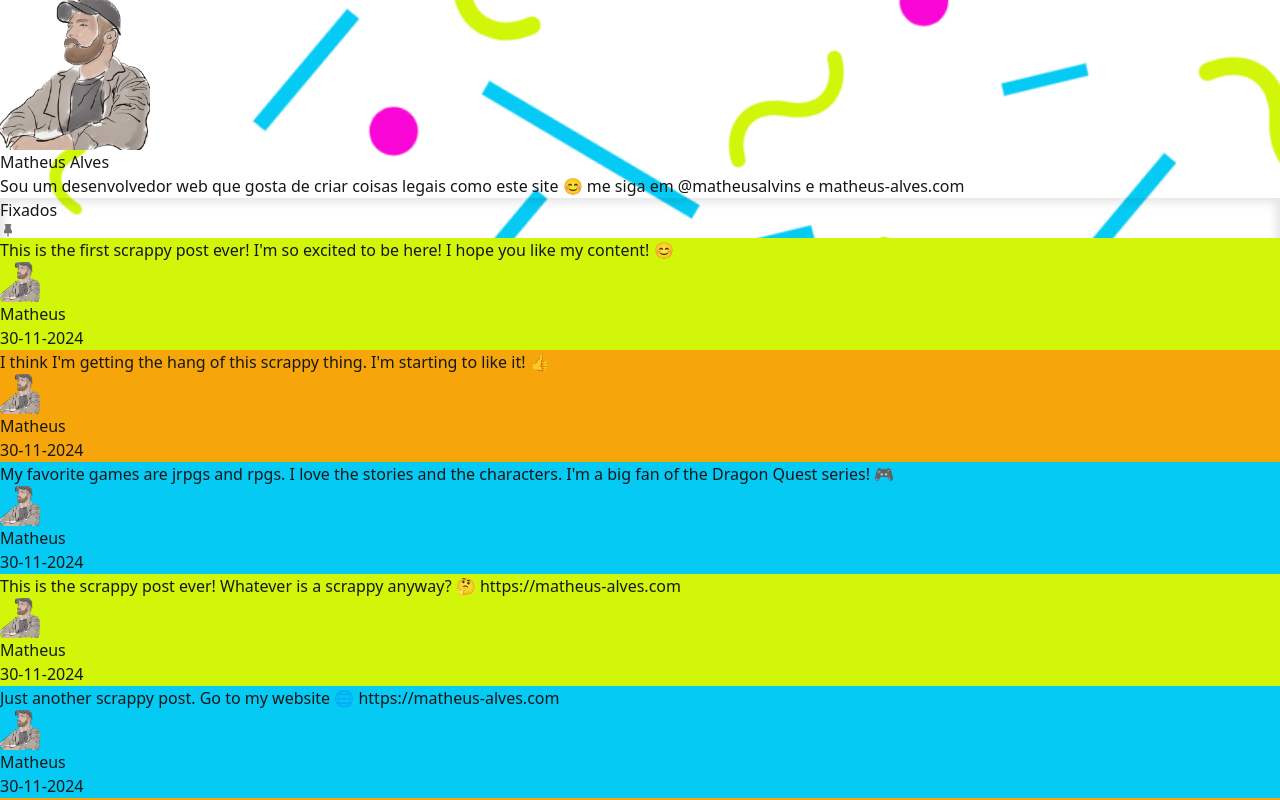
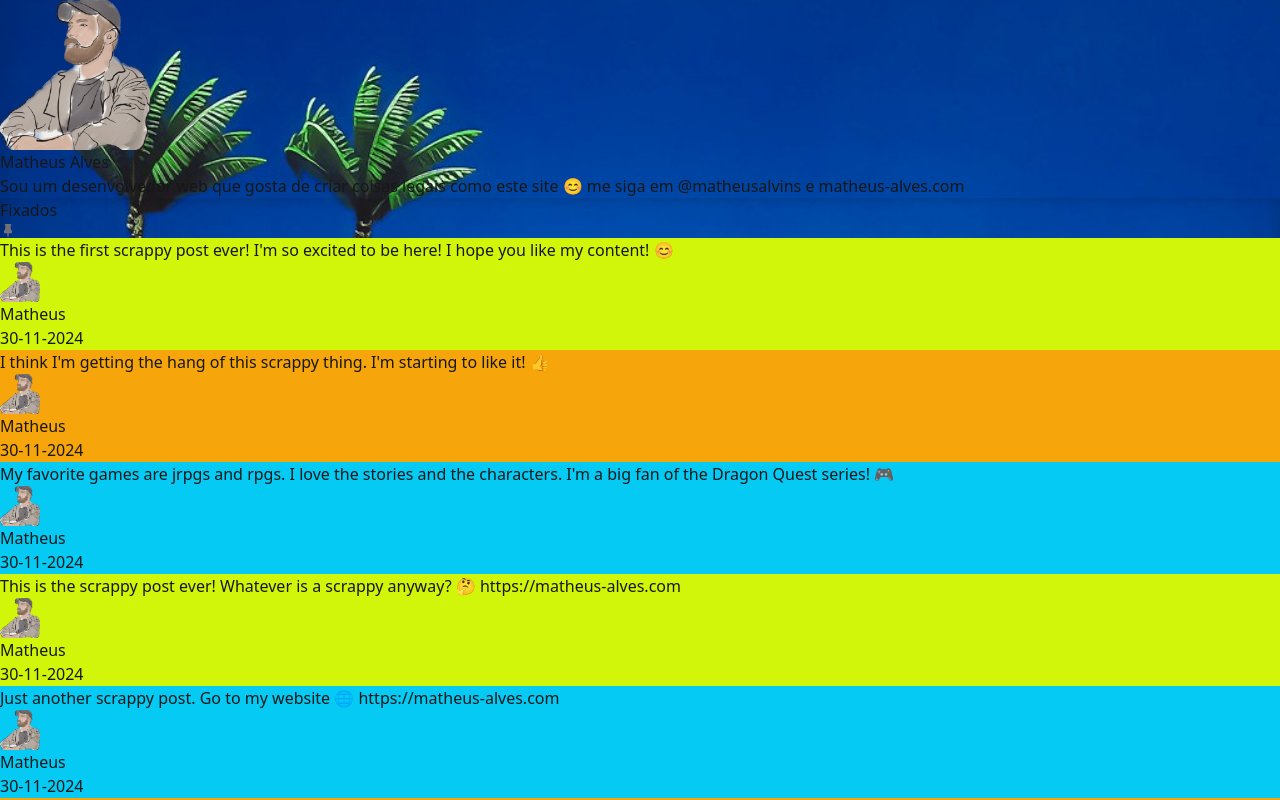
Before and after one commit to matheAlves/scrappy, a Next.js app: page / in a window 1280 px wide. Shown: the top 800 px of the page. Built offline with nearby package versions, Linux system fonts and the light colour scheme.

Commit message:
feat: update background image in globals.css and adjust positioning for better visual appeal

```diff
--- a/src/app/globals.css
+++ b/src/app/globals.css
@@ -16,7 +16,8 @@
 
 body {
   color: var(--foreground);
-  background-image: url('/bg.png');
+  background-image: url('/hiroshi.jpg');
   background-size: cover;
   background-repeat: no-repeat;
+  background-position: bottom;
 }
```
Also changed, not shown: public/hiroshi.jpg (added).
